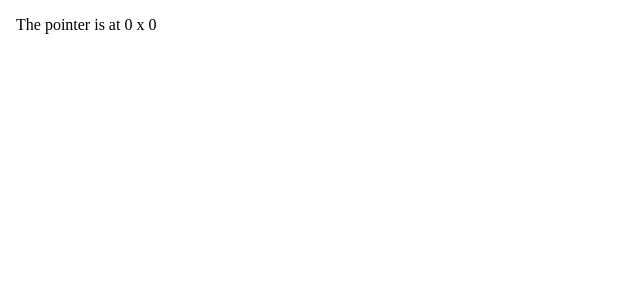
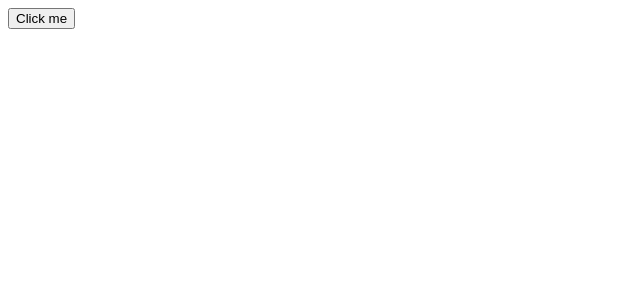
Before and after one commit to SOTAkkkk/sveltekit-tutorial, a SvelteKit app: page / in a window 1280 px wide. Shown: the top 300 px of the page, without its empty margins (0-640 px from the left). Built offline with nearby package versions, Linux system fonts and the light colour scheme.

Commit message:
Event modifier

```diff
--- a/src/routes/+page.svelte
+++ b/src/routes/+page.svelte
@@ -1,21 +1,3 @@
-<script>
-    let m = {x: 0, y: 0}
-
-</script>
-
-<div on:pointermove={(e)=>{
-    m={x:e.clientX,y:e.clientY};
-}}>
-    The pointer is at {m.x} x {m.y}
-</div>
-
-<style>
-    div {
-        position: fixed;
-        left: 0;
-        top: 0;
-        width: 100%;
-        height: 100%;
-        padding: 1rem;
-    }
-</style>
+<button on:click|once={()=>alert('clicked')}>
+    Click me
+</button>
```
